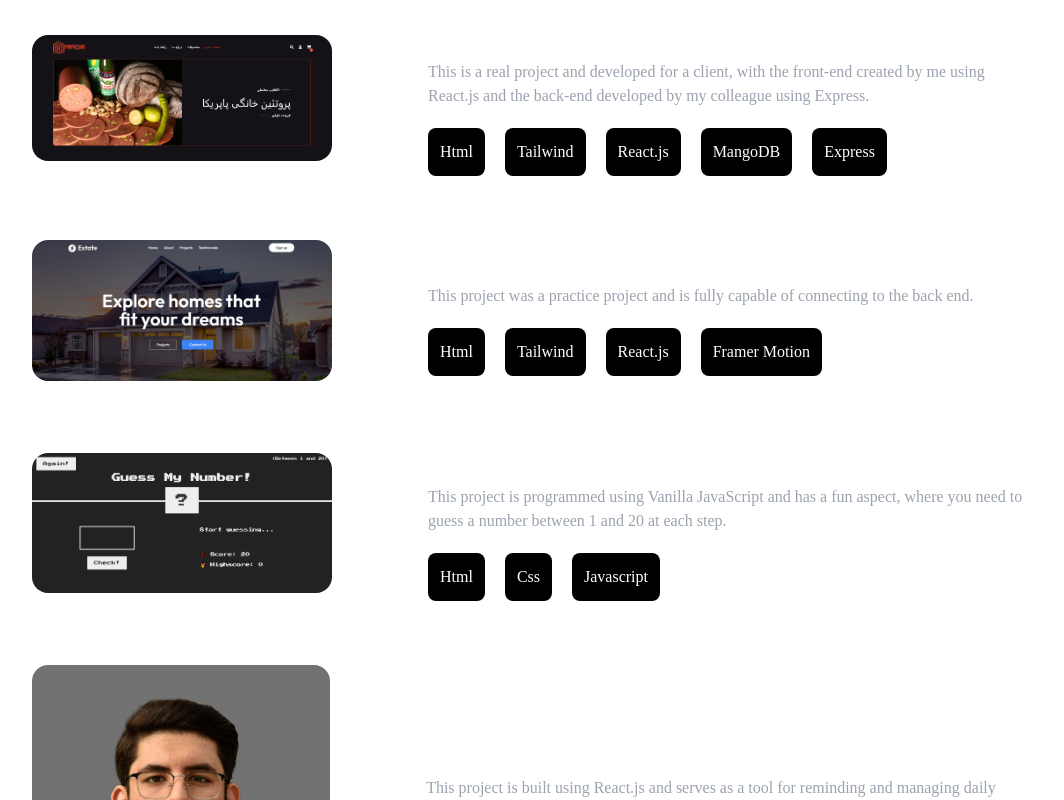
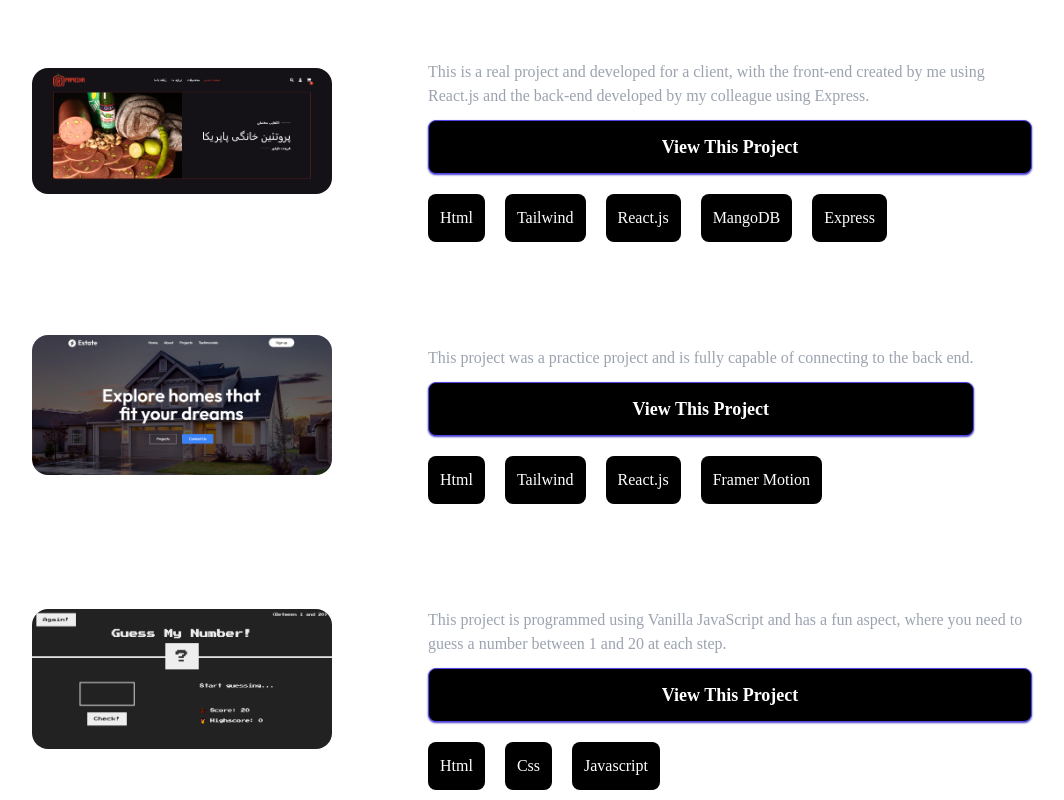
Before and after one commit to omidkhatibi1234/MyPortfolio, a React (Vite) app: page / in a window 1280 px wide. Shown: the part 1580-2380 px from the top of the page, without its empty margins (108-1172 px from the left). Built offline with nearby package versions, Linux system fonts and the light colour scheme.

Commit message:
added link of the project in Projects section

```diff
--- a/src/components/Projects.jsx
+++ b/src/components/Projects.jsx
@@ -8,6 +8,7 @@ const projectsData = [
     description:
       "This is a real project and developed for a client, with the front-end created by me using React.js and the back-end developed by my colleague using Express.",
     technologies: ["Html", "Tailwind", "React.js", "MangoDB", "Express"],
+    url: "https://www.paprika-protein.ir/",
   },
   {
     image: assets.realEstate,
@@ -15,6 +16,7 @@ const projectsData = [
     description:
       "This project was a practice project and is fully capable of connecting to the back end.",
     technologies: ["Html", "Tailwind", "React.js", "Framer Motion"],
+    url: "https://real-estate-smoky-seven.vercel.app/",
   },
   {
     image: assets.guessMyNumberGame,
@@ -22,6 +24,7 @@ const projectsData = [
     description:
       "This project is programmed using Vanilla JavaScript and has a fun aspect, where you need to guess a number between 1 and 20 at each step.",
     technologies: ["Html", "Css", "Javascript"],
+    url: "https://guess-number-game-alpha.vercel.app/",
   },
   {
     image: assets.myImg,
@@ -29,6 +32,7 @@ const projectsData = [
     description:
       "This project is built using React.js and serves as a tool for reminding and managing daily tasks.",
     technologies: ["Html", "Tailwind", "React.js"],
+    url: "",
   },
 ];
 
@@ -58,6 +62,13 @@ const ProjectCart = ({ project }) => {
           <div className="flex flex-col gap-3">
             <div className="text-xl font-semibold">{project.title}</div>
             <p className="text-gray-400">{project.description}</p>
+            <a
+              href={project.url}
+              target="_blank"
+              className="text-nowrap rounded-lg border border-indigo-600 bg-black px-5 py-3 text-lg font-bold text-white shadow-sm shadow-indigo-700 transition-all duration-300 hover:-translate-y-2 hover:shadow-md hover:shadow-indigo-600 text-center"
+            >
+              View This Project
+            </a>
           </div>
           <div className="flex flex-wrap gap-5">
             {project.technologies.map((tech, index) => (
```
